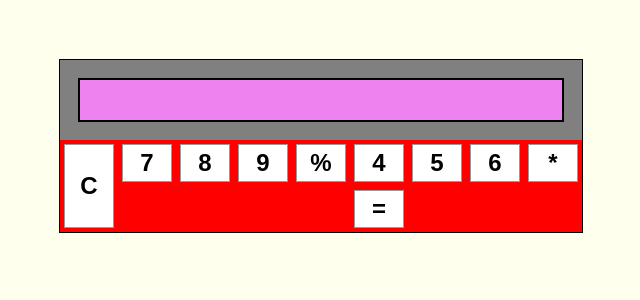
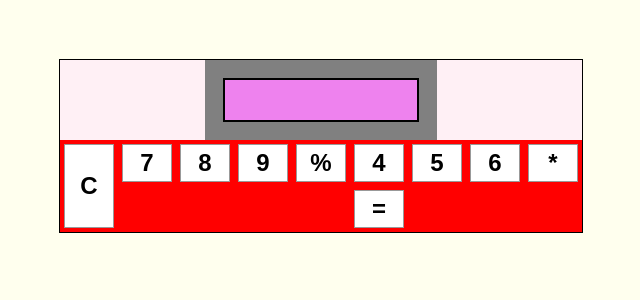
Before and after one commit to mnrowe/calculator, a React (Create React App) app: page / in a window 1280 px wide. Shown: the top 300 px of the page, without its empty margins (319-959 px from the left). Built offline with nearby package versions, Linux system fonts and the light colour scheme; the HTML template or start-up script is replaced by a standard one.

Commit message:
reduce max with of Display component

```diff
--- a/src/Display.css
+++ b/src/Display.css
@@ -3,7 +3,7 @@
   width: 100%;
   height: 80px;
   display: flex;
-  max-width: 619px;
+  max-width: 232px;
 }
 
 .display-box {
@@ -12,7 +12,6 @@
   outline: 2px solid black;
   width: 100%;
   margin: 20px;
-  max-width: 579px;
   padding-right: 2%;
   overflow: hidden;
 }
```
